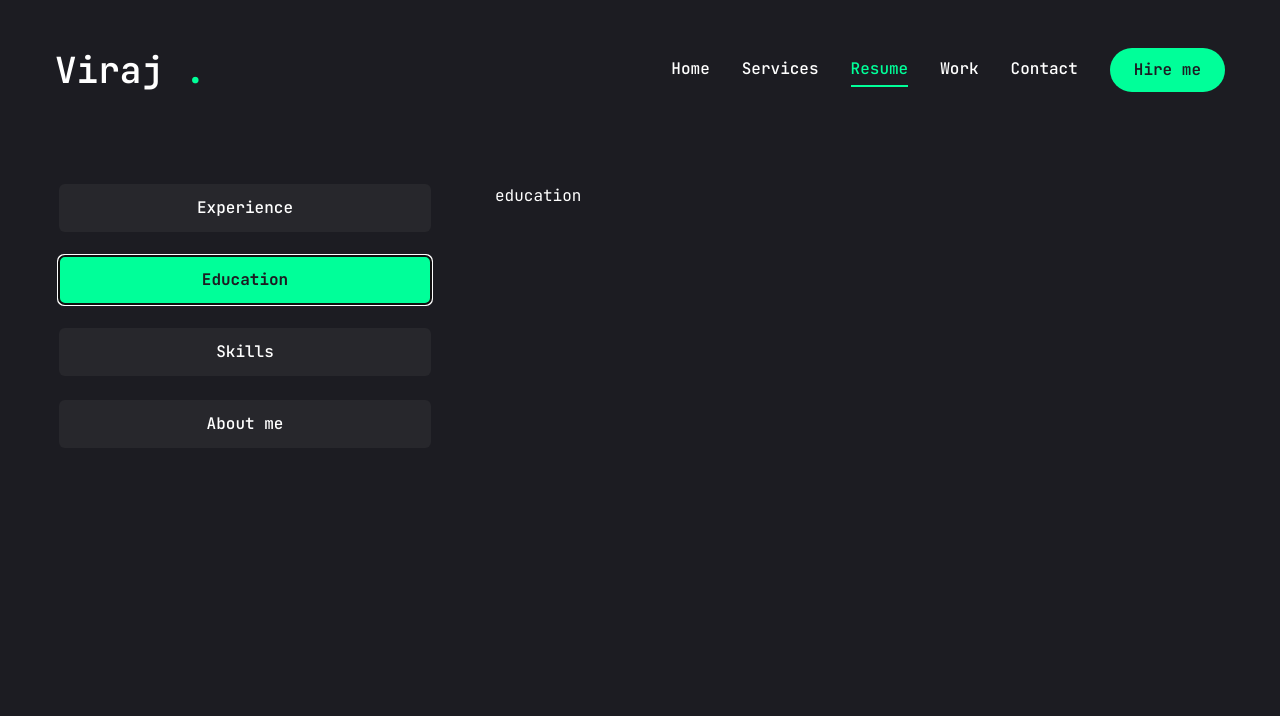
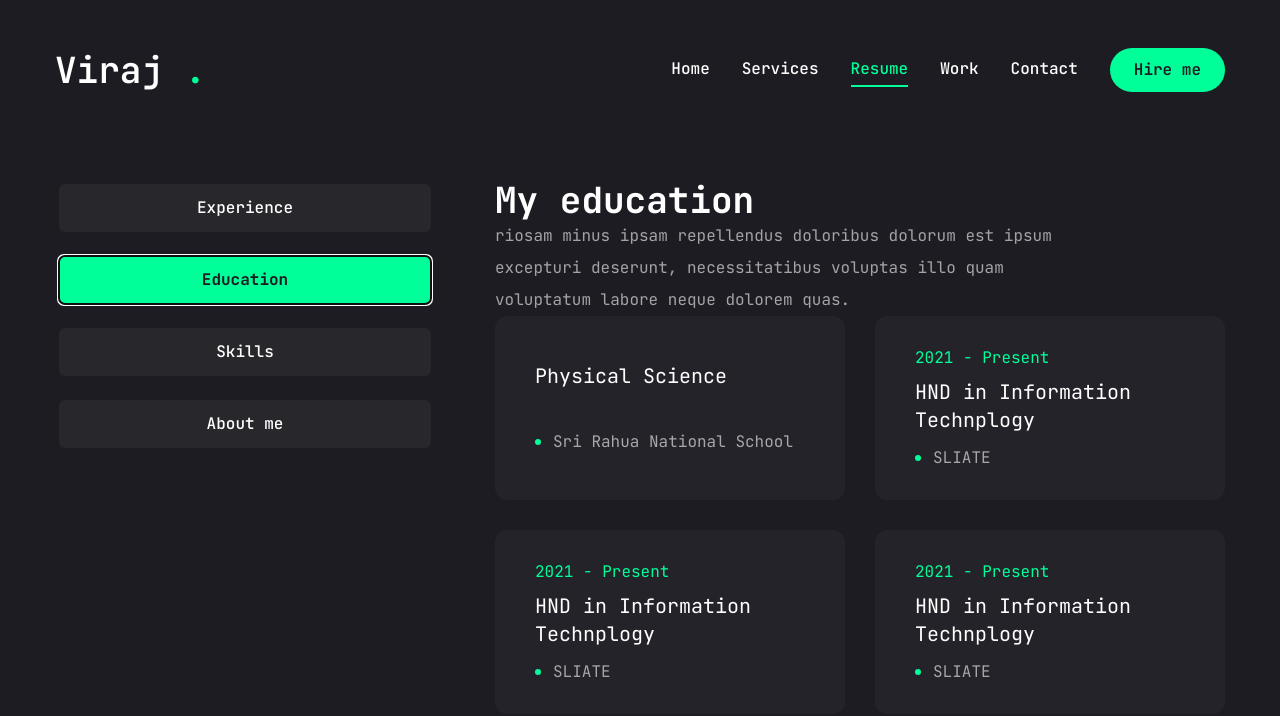
Before and after one commit to VirajVikum/portfolio, a Next.js app: page /resume in a window 1280 px wide. Both pictures are taken after a click on the tab "Education". Shown: the top 716 px of the page. Built offline with nearby package versions, Linux system fonts and the light colour scheme.

Commit message:
developed the resume page

```diff
--- a/app/resume/page.jsx
+++ b/app/resume/page.jsx
@@ -211,14 +211,75 @@
               </div>
 
             </TabsContent>
+
+
             <TabsContent value="education" className="w-full">
-              education
+            <div className="flex flex-col gap[30px] text-center xl:text-left">
+                <h3 className="text-4xl font-bold">{education.title}</h3>
+                <p className="max-w-[600px] text-white/60 mx-auto xl:mx-0">{education.description}</p>
+                <ScrollArea className="h-[400px] overflow-auto">
+                  <ul className="grid grid-cols-1 lg:grid-cols-2 gap-[30px]">
+                    {education.items.map((item, index) => {
+                      return (
+                        <li key={index} className="bg-[#232329] h-[184px] py-6 px-10 rounded-xl flex flex-col justify-center items-center lg:items-start gap-1">
+                          <span className="text-accent">{item.duration}</span>
+                          <h3 className="text-xl max-w-[260px] min-h-[60px] text-center lg:text-left">{item.course}</h3>
+                          <div className="flex items-center gap-3">
+                            <span className="w-[6px] h-[6px] rounded-full bg-accent"></span>
+                            <p className="text-white/60">{item.institution}</p>
+                          </div>
+                        </li>
+                      );
+                    })}
+                  </ul>
+                </ScrollArea>
+              </div>
             </TabsContent>
-            <TabsContent value="skills" className="w-full">
-              skills
+
+            <TabsContent value="skills" className="w-full h-full">
+              <div className="flex flex-col gap-[30px]">
+                <div className="flex flex-col gap[30px] text-center xl:text-left">
+                  <h3 className="text-4xl font-bold">{skills.title}</h3>
+                  <p className="max-w-[600px] text-white/60 mx-auto xl:mx-0">
+                  </p>
+                </div>
+                <ul className="grid grid-cols-2 sm:grid-cols-3 md:grid-cols-4 gap-4 xl:gap-[30px]">
+                  {skills.skillList.map((skill, index)=>{
+                    return (
+                    <li key={index}>
+                      <TooltipProvider delayDuration={100}>
+                        <Tooltip>
+                          <TooltipTrigger className="w-full h-[150px] bg-[#232329] rounded-xl flex justify-center items-center group">
+                            <div className="text-6xl group-hover:text-accent transition-all duration-300">{skill.icon}</div>
+                          </TooltipTrigger>
+                          <TooltipContent className="bg-white text-black">
+                            <p className="capitalize ">{skill.name}</p>
+                          </TooltipContent>
+                        </Tooltip>
+                      </TooltipProvider>
+                    </li>
+                    );
+                  })}
+                </ul>
+              </div>
             </TabsContent>
-            <TabsContent value="about" className="w-full">
-              about me
+
+            <TabsContent value="about" className="w-full text-center xl:text-left">
+              <div className="flex flex-col gap-[30px]">
+                <h3 className="text-4xl font-bold">{about.title}</h3>
+                <p className="max-w-[600px] text-white/60 mx-auto xl:mx-0">{about.description}</p>
+                <ul className="grid grid-cols-1 xl:grid-cols-2 gap-y-6 max-w-[620px] mx-auto xl:mx-0">
+                  {about.info.map((item, index)=>{
+                    return (
+                      <li key={index}
+                      className="flex items-center justify-center xl:justify-start gap-4">
+                        <span className="text-white/60">{item.fieldName}</span>
+                        <span className="text-xl">{item.fieldValue}</span>
+                      </li>
+                    );
+                  })}
+                </ul>
+              </div>
             </TabsContent>
           </div>
 
```
